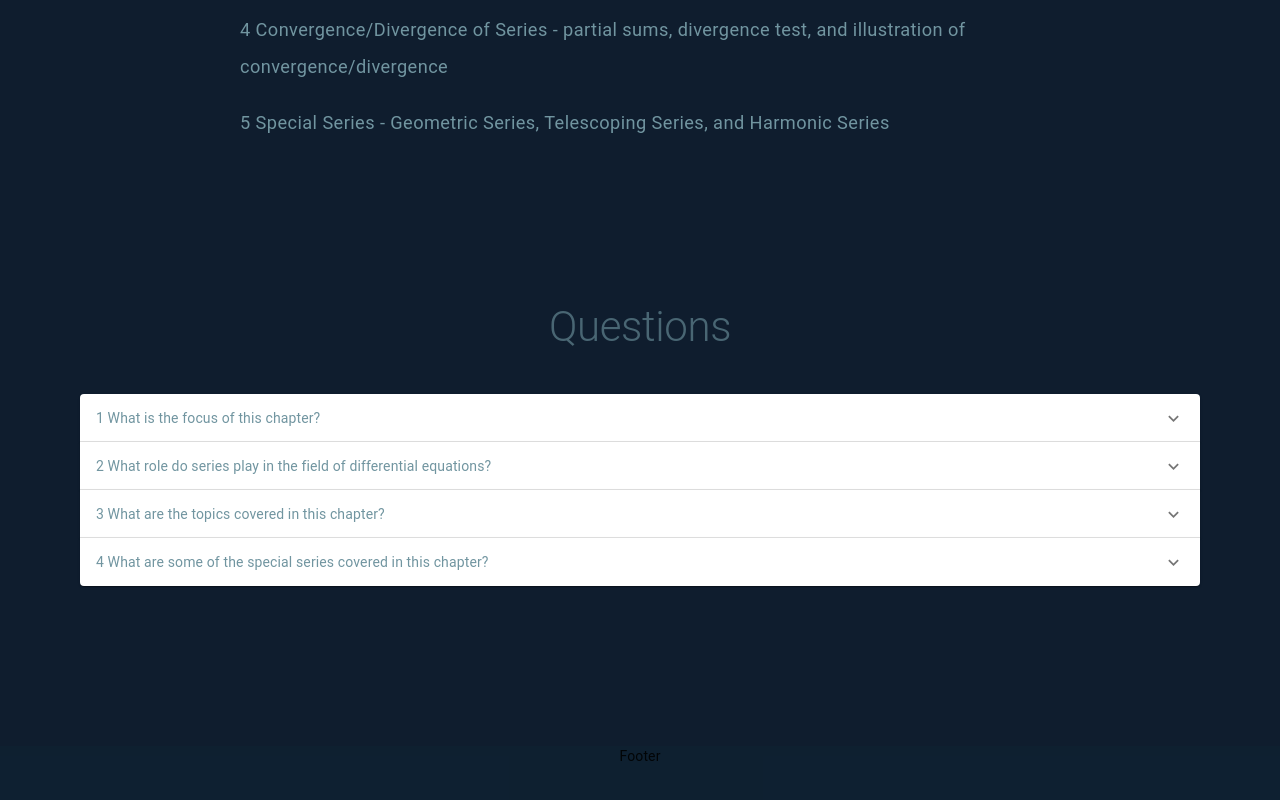
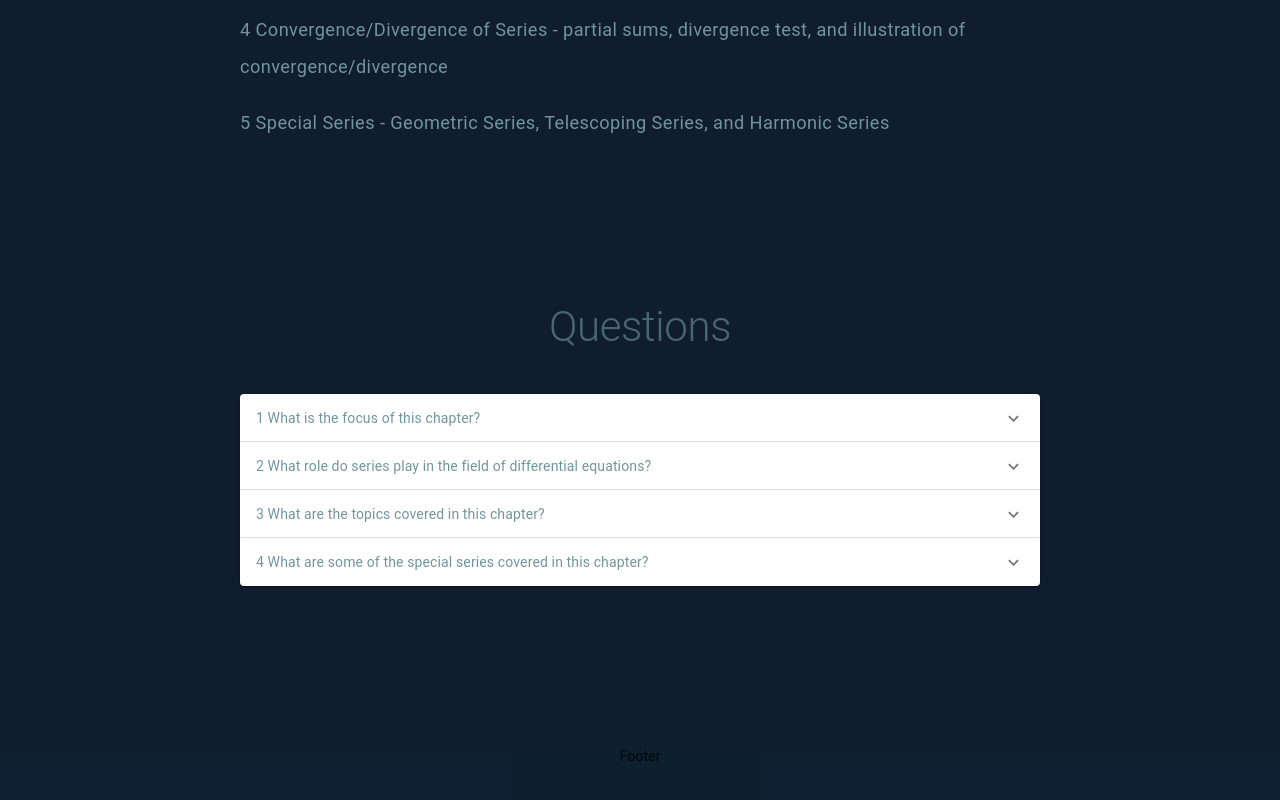
Before and after one commit to martinyis/PrepAi, a React (Create React App) app in the folder client/: page /result in a window 1280 px wide. Shown: the part 1023-1823 px from the top of the page. Built offline with nearby package versions, Linux system fonts and the light colour scheme.

Commit message:
Changed size of questions

```diff
--- a/client/src/modules/Questions.jsx
+++ b/client/src/modules/Questions.jsx
@@ -8,7 +8,14 @@ import ExpandMoreIcon from "@mui/icons-material/ExpandMore";
 const Questions = (props) => {
   const { questions } = props;
   return (
-    <div>
+    <div
+      style={{
+        display: "flex",
+        flexDirection: "column",
+        maxWidth: 800,
+        margin: "auto",
+      }}
+    >
       <Typography
         variant="h2"
         align="center"
```
